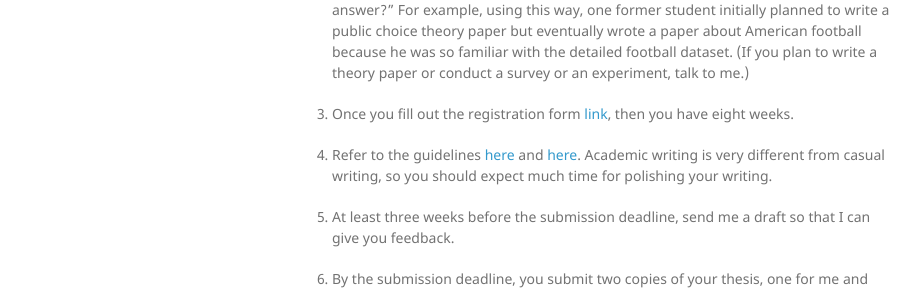
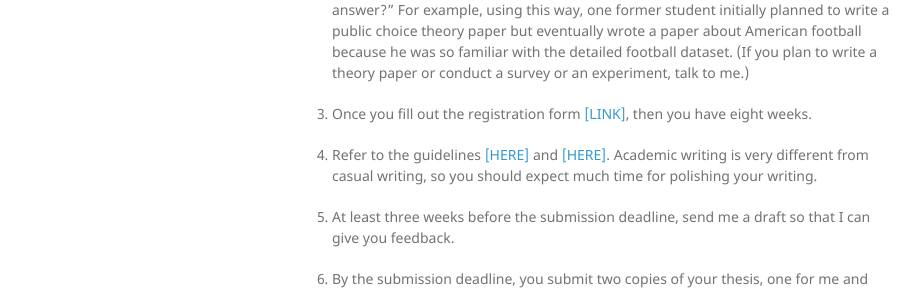
Before and after one commit to kimdukgyoo/kimdukgyoo.github.io, a Jekyll site: the page built from thesisFAQ.md, in a window 1280 px wide and 1244 px high. Shown: the part 864-1156 px from the top of the window, without its empty margins (178-1100 px from the left). Built offline with Jekyll 4.4.1, drawn with Linux system fonts in a browser that asks for light colours; our own code applies the rules of GitHub Pages for plain Markdown files.

```diff
--- a/thesisFAQ.md
+++ b/thesisFAQ.md
@@ -21,9 +21,9 @@ Try to answer the following questions before you contact me. It must help you to
 2. Most students end up writing a thesis with some empirical data. If you plan to do some empirical work, check the existing data you can browse. Pick some papers you want to begin with. The authors must have described which dataset they used. (If they use confidential data, forget it.) In many cases, the authors even provide supplementary materials, including the dataset. The other way is to start with the existing data you are familiar with. After having a concrete idea about the dataset, you could ask yourself, "with this dataset, what kind of research questions can I answer?" For example, using this way, one former student initially planned to write a public choice theory paper but eventually wrote a paper about American football because he was so familiar with the detailed football dataset.
 (If you plan to write a theory paper or conduct a survey or an experiment, talk to me.)
 
-3. Once you fill out the registration form [link](https://kimdukgyoo.github.io/Supervision/BachelorRegistration.doc), then you have eight weeks.
+3. Once you fill out the registration form [[LINK]](https://kimdukgyoo.github.io/Supervision/BachelorRegistration.doc), then you have eight weeks.
 
-4. Refer to the guidelines [here](https://kimdukgyoo.github.io/Supervision/20141105_Guidelines.pdf) and [here](https://kimdukgyoo.github.io/Supervision/Guidelines_English.pdf). Academic writing is very different from casual writing, so you should expect much time for polishing your writing.
+4. Refer to the guidelines [[HERE]](https://kimdukgyoo.github.io/Supervision/20141105_Guidelines.pdf) and [[HERE]](https://kimdukgyoo.github.io/Supervision/Guidelines_English.pdf). Academic writing is very different from casual writing, so you should expect much time for polishing your writing.
 
 5. At least three weeks before the submission deadline, send me a draft so that I can give you feedback.
 
```
